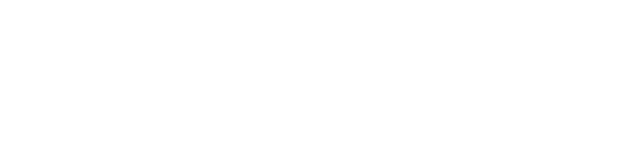
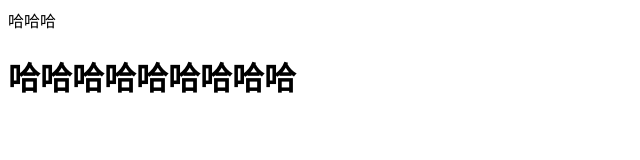
Before and after one commit to saberfsfd/hhwwssss, a plain HTML site: page index.html in a window 1280 px wide. Shown: the whole page, without its empty margins (0-640 px from the left). Drawn offline with Linux system fonts and the light colour scheme.

Commit message:
修改了index.html

```diff
--- a/index.html
+++ b/index.html
@@ -7,6 +7,7 @@
   <title>Document</title>
 </head>
 <body>
-
+  <div>哈哈哈</div>
+  <h1>哈哈哈哈哈哈哈哈哈</h1>
 </body>
 </html>
```
Also changed, not shown: index.css (added), index.js (added).
